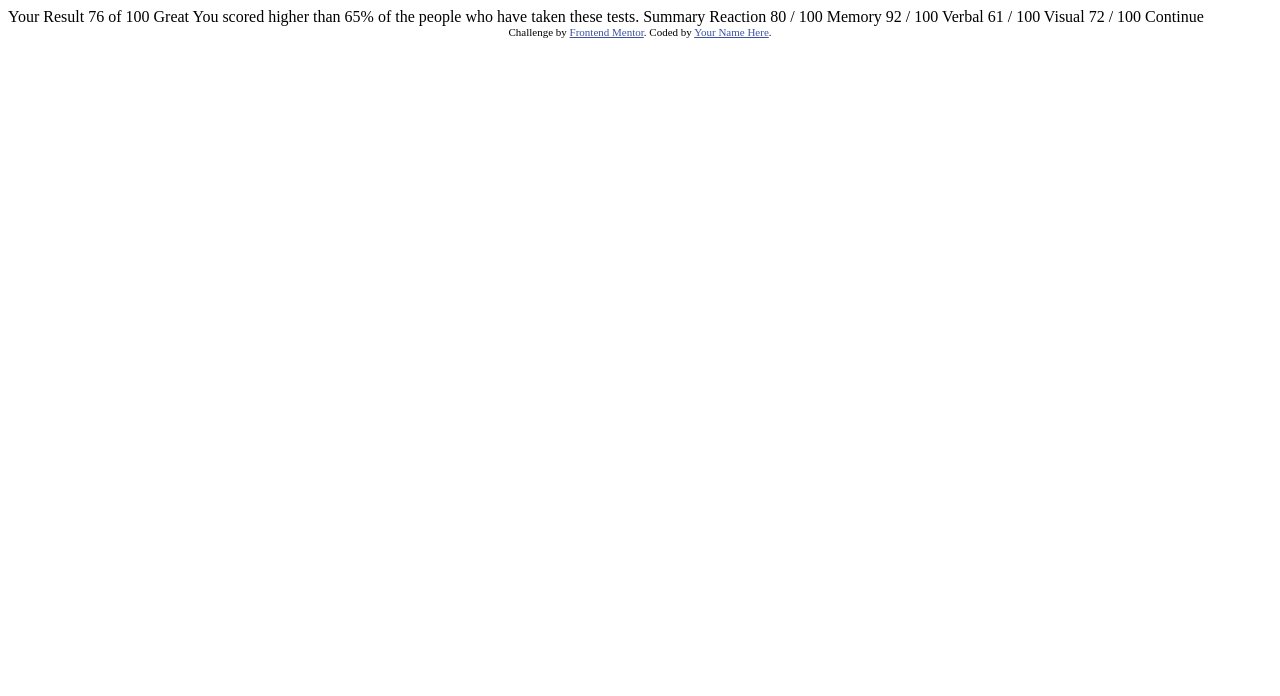
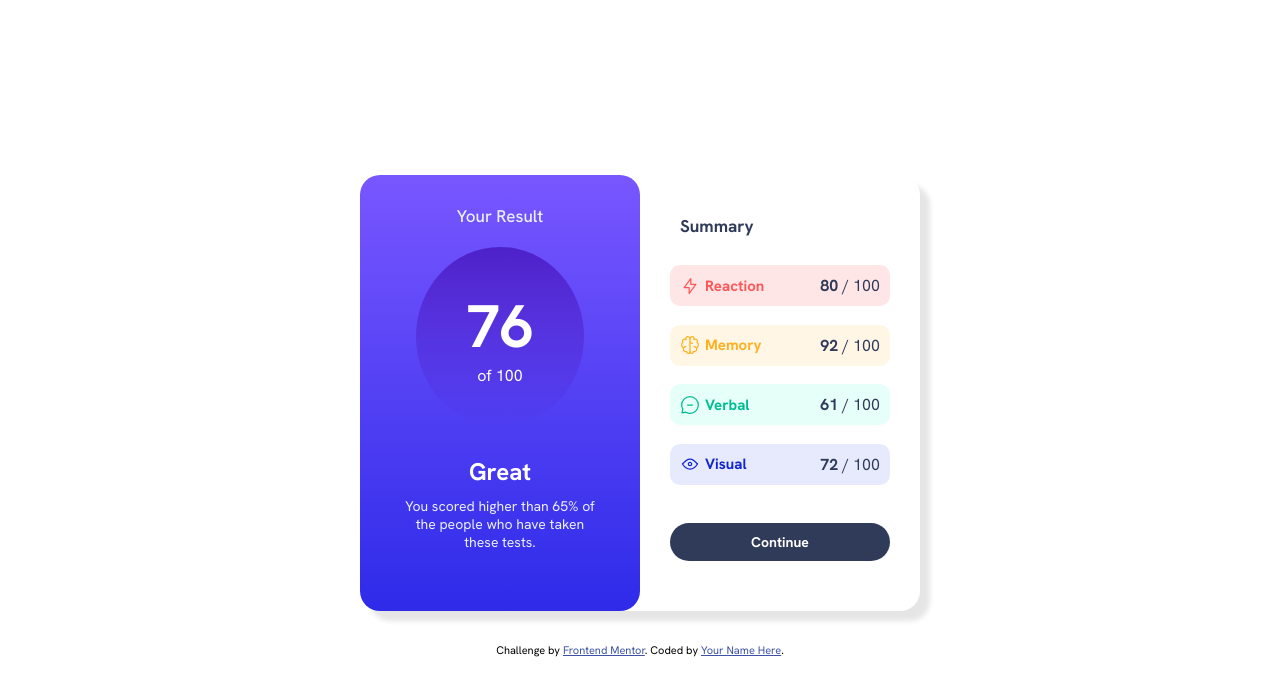
Before and after one commit to Nomylim/ResultsSummary, a plain HTML site: page index.html in a window 1280 px wide. Drawn offline with Linux system fonts and the light colour scheme.

Commit message:
premiere version sans js

```diff
--- a/index.html
+++ b/index.html
@@ -5,43 +5,56 @@
   <meta name="viewport" content="width=device-width, initial-scale=1.0"> <!-- displays site properly based on user's device -->
 
   <link rel="icon" type="image/png" sizes="32x32" href="./assets/images/favicon-32x32.png">
-
+  <link rel="stylesheet" href="style.css">
   <title>Frontend Mentor | Results summary component</title>
-
-  <!-- Feel free to remove these styles or customise in your own stylesheet 👍 -->
-  <style>
-    .attribution { font-size: 11px; text-align: center; }
-    .attribution a { color: hsl(228, 45%, 44%); }
-  </style>
 </head>
 <body>
+  <main>
+    <section class="leftSide">
+  <h1>Your Result</h1>
+  <div id="result">
+  <h2>76</h2>
+  <p>of 100</p>
+</div>
+  <h3>Great</h3>
+  <p id="text">You scored higher than 65% of the people who have taken these tests.</p>
+  </section>
 
-  Your Result
-  76
-  of 100
+    <section class="rightSide">
+  <h1>Summary</h1>
+  <div id="reaction">
+    <svg xmlns="http://www.w3.org/2000/svg" width="20" height="20" fill="none" viewBox="0 0 20 20">
+      <path stroke="#F55" stroke-linecap="round" stroke-linejoin="round" stroke-width="1.25" d="M10.833 8.333V2.5l-6.666 9.167h5V17.5l6.666-9.167h-5Z"/></svg>
+  <h2>Reaction</h2>
+  <p> <strong>80</strong>  / 100</p>
+</div>
+<div id="memory">
+  <svg xmlns="http://www.w3.org/2000/svg" width="20" height="20" fill="none" viewBox="0 0 20 20"><path stroke="#FFB21E" stroke-linecap="round" stroke-linejoin="round" stroke-width="1.25" d="M5.833 11.667a2.5 2.5 0 1 0 .834 4.858"/><path stroke="#FFB21E" stroke-linecap="round" stroke-linejoin="round" stroke-width="1.25" d="M3.553 13.004a3.333 3.333 0 0 1-.728-5.53m.025-.067a2.083 2.083 0 0 1 2.983-2.824m.199.054A2.083 2.083 0 1 1 10 3.75v12.917a1.667 1.667 0 0 1-3.333 0M10 5.833a2.5 2.5 0 0 0 2.5 2.5m1.667 3.334a2.5 2.5 0 1 1-.834 4.858"/>
+    <path stroke="#FFB21E" stroke-linecap="round" stroke-linejoin="round" stroke-width="1.25" d="M16.447 13.004a3.334 3.334 0 0 0 .728-5.53m-.025-.067a2.083 2.083 0 0 0-2.983-2.824M10 3.75a2.085 2.085 0 0 1 2.538-2.033 2.084 2.084 0 0 1 1.43 2.92m-.635 12.03a1.667 1.667 0 0 1-3.333 0"/></svg>
+  <h2>Memory</h2>
+  <p> <strong> 92 </strong> / 100</p>
+</div>
+<div id="verbal">
+  <svg xmlns="http://www.w3.org/2000/svg" width="20" height="20" fill="none" viewBox="0 0 20 20">
+    <path stroke="#00BB8F" stroke-linecap="round" stroke-linejoin="round" stroke-width="1.25" d="M7.5 10h5M10 18.333A8.333 8.333 0 1 0 1.667 10c0 1.518.406 2.942 1.115 4.167l-.699 3.75 3.75-.699A8.295 8.295 0 0 0 10 18.333Z"/></svg>
+  <h2>Verbal</h2>
+  <p> <strong>61</strong> / 100</p>
+</div>
+<div id="visual">
+  <svg xmlns="http://www.w3.org/2000/svg" width="20" height="20" fill="none" viewBox="0 0 20 20"><path stroke="#1125D6" stroke-linecap="round" stroke-linejoin="round" stroke-width="1.25" d="M10 11.667a1.667 1.667 0 1 0 0-3.334 1.667 1.667 0 0 0 0 3.334Z"/>
+    <path stroke="#1125D6" stroke-linecap="round" stroke-linejoin="round" stroke-width="1.25" d="M17.5 10c-1.574 2.492-4.402 5-7.5 5s-5.926-2.508-7.5-5C4.416 7.632 6.66 5 10 5s5.584 2.632 7.5 5Z"/></svg>
+  <h2>Visual</h2>
+  <p> <strong>72</strong> / 100</p>
+</div>
+  <h3>Continue</h3>
+    </section>
 
-  Great
-  You scored higher than 65% of the people who have taken these tests.
-
-  Summary
-
-  Reaction
-  80 / 100
-
-  Memory
-  92 / 100
-
-  Verbal
-  61 / 100
-
-  Visual
-  72 / 100
-
-  Continue
-
+</main>
+<footer>
   <div class="attribution">
-    Challenge by <a href="https://www.frontendmentor.io?ref=challenge" target="_blank">Frontend Mentor</a>.
-    Coded by <a href="#">Your Name Here</a>.
+    <p>Challenge by <a href="https://www.frontendmentor.io?ref=challenge" target="_blank">Frontend Mentor</a>.
+    Coded by <a href="#">Your Name Here</a>.</p>
   </div>
+</footer>
 </body>
 </html>
--- /dev/null
+++ b/style.css
@@ -0,0 +1,163 @@
+*{
+    margin: 0;
+    padding: 0;
+}
+@font-face {
+    font-family: 'Hanken Grotesk';
+    src: url('assets/fonts/HankenGrotesk-VariableFont_wght.ttf');
+    font-weight: 500,700,800;
+}
+
+
+body{
+    font-family: 'Hanken Grotesk', sans-serif;
+    display: flex;
+    flex-direction: column;
+    justify-content: center;
+    align-items: center;
+    padding: 1rem;
+    min-height: 100svh;
+    gap: 2rem;
+
+}
+main{
+    border-radius: 20px;
+    box-shadow: 10px 10px 5px rgba(0, 0, 0, 0.1);
+    display: flex;
+    flex-direction: row;
+    justify-content: flex-start;
+    align-items: stretch;
+    max-width: 35rem;
+}
+.leftSide{
+    flex-basis: 50%;
+    display: flex;
+    flex-direction: column;
+    justify-content: center;
+    align-items: center;
+    background: linear-gradient( hsl(252, 100%, 67%),hsl(241, 81%, 54%)) ;
+    border-radius: 20px;
+    padding: 30px;
+    color: white;
+
+
+}
+.rightSide{
+    flex-basis: 50%;
+    display: flex;
+    flex-direction: column;
+    justify-content: space-between;
+    padding: 30px;
+}
+
+#result{
+    display: flex;
+    flex-direction: column;
+    justify-content: center;
+    align-items: center;
+    background: linear-gradient(hsl(256, 72%, 46%, 1),hsl(241, 72%, 46%, 0)) ;
+    border-radius: 50%;
+    margin: 20px 0 20px 0;
+    padding: 40px 50px 40px 50px;
+}
+
+.leftSide h1 {
+    color: hsl(221, 100%, 96%);
+    font-size: 17px;
+    font-weight: 500;
+}
+
+.leftSide h2 {
+    font-size: 60px;
+}
+
+.leftSide h3{
+    font-size: 24px;
+    margin: 10px;
+}
+
+#text{
+    text-align: center;
+    color:  hsl(221, 100%, 96%);
+    font-size: 14px;
+    padding: 0 10px 0 10px;
+    margin: 0 0 30px 0;
+}
+
+.rightSide h1{
+    padding: 10px;
+    font-size: 17px;
+    font-weight: 700;
+    color: hsl(224, 30%, 27%);
+}
+.rightSide h2{
+    font-size: 15px;
+    margin: 0 5px 0 5px;
+}
+
+#reaction{
+    display: flex;
+    justify-content: flex-start;
+    align-items: center;
+    background-color: hsl(0, 100%, 95%);
+    border-radius: 10px;
+    padding: 10px;
+}
+#reaction h2{
+    color: hsl(0, 100%, 67%);
+}
+
+.rightSide p{
+    margin-left: auto;
+    color: hsl(224, 30%, 27%);
+}
+
+#memory{
+    display: flex;
+    justify-content: flex-start;
+    align-items: center;
+    background-color: hsl(39, 100%, 95%);
+    border-radius: 10px;
+    padding: 10px;
+}
+#memory h2 {
+    color: hsl(39, 100%, 56%);
+}
+
+#verbal{
+    display: flex;
+    justify-content: flex-start;
+    align-items: center;
+    background-color: hsl(166, 100%, 95%);
+    border-radius: 10px;
+    padding: 10px;
+}
+
+#verbal h2 {
+    color: hsl(166, 100%, 37%);
+}
+
+#visual{
+    display: flex;
+    justify-content: flex-start;
+    align-items: center;
+    background-color: hsl(234, 85%, 95%);
+    border-radius: 10px;
+    padding: 10px;
+}
+#visual h2{
+    color: hsl(234, 85%, 45%);
+}
+
+.rightSide h3 {
+    text-align: center;
+    background-color:hsl(224, 30%, 27%);
+    border-radius: 200px;
+    padding: 10px 0 10px 0;
+    color: white;
+    font-size: 14px;
+    margin: 20px 0 20px 0;
+}
+
+.attribution { font-size: 11px; text-align: center; }
+.attribution a { color: hsl(228, 45%, 44%); }
```
